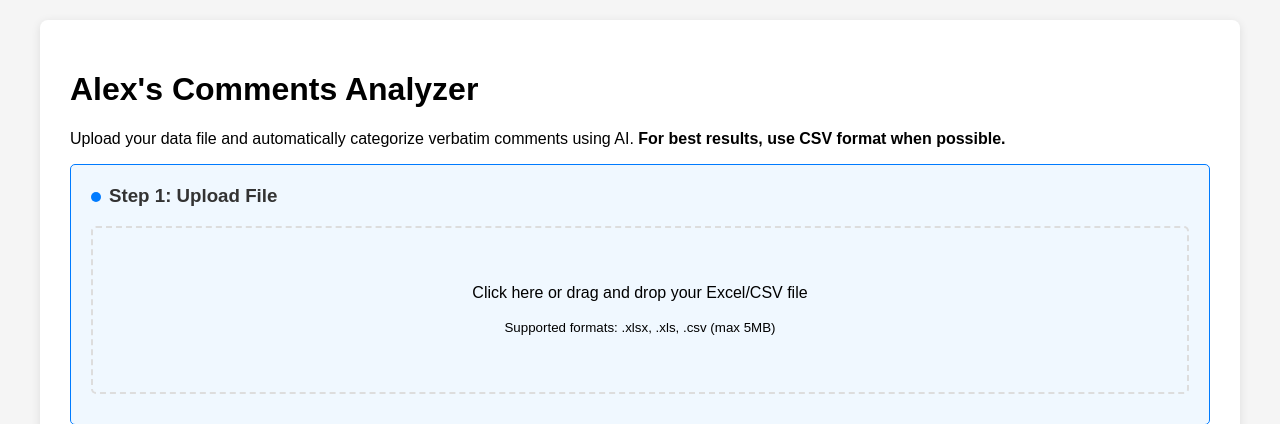
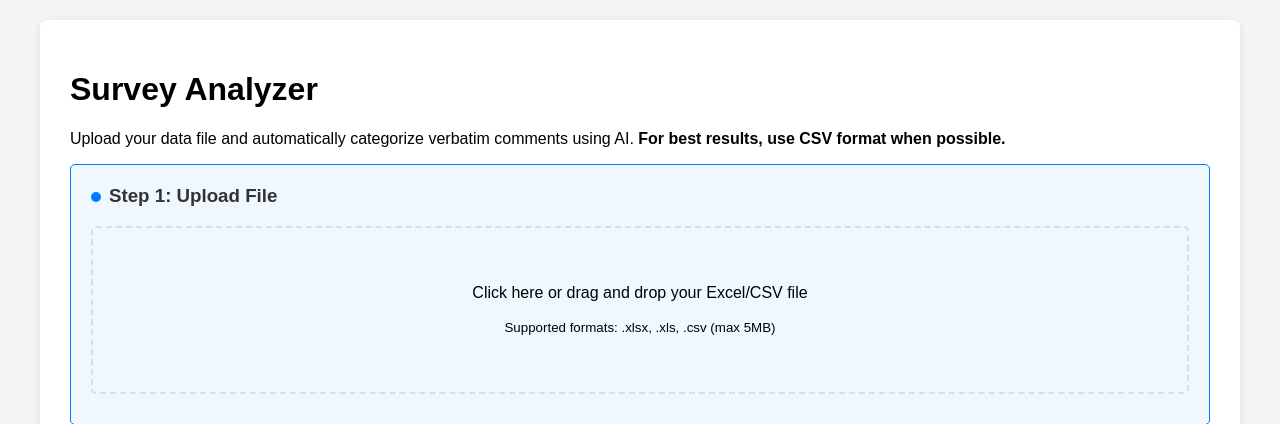
Before and after one commit to AlexIbby/verbatimAnalyze, a Flask app: page / in a window 1280 px wide. Shown: the top 424 px of the page. Run offline with Flask 2, Linux system fonts and the light colour scheme.

Commit message:
Clean up UI and fix branding
- Remove redundant bar graphs from detailed stats section
- Update app name from "Alex's Comments Analyzer" to "Survey Analyzer"
- Simplify stats display to show only counts and percentages

🤖 Generated with [Claude Code](https://claude.ai/code)

Co-Authored-By: Claude <noreply@anthropic.com>

```diff
--- a/static/main.js
+++ b/static/main.js
@@ -853,16 +853,12 @@ function createDetailedStats(categoryCounts, totalClassified) {
 
     sortedCategories.forEach(([category, count], index) => {
         const percentage = ((count / totalClassified) * 100).toFixed(1);
-        const barWidth = (count / Math.max(...Object.values(categoryCounts))) * 100;
 
         statsHTML += `
             <div style="margin-bottom: 15px; padding: 10px; border: 1px solid #eee; border-radius: 5px;">
-                <div style="display: flex; justify-content: space-between; align-items: center; margin-bottom: 5px;">
+                <div style="display: flex; justify-content: space-between; align-items: center;">
                     <strong style="color: #333;">${category}</strong>
                     <span style="color: #666; font-weight: bold;">${count} (${percentage}%)</span>
-                </div>
-                <div style="background: #f0f0f0; height: 8px; border-radius: 4px; overflow: hidden;">
-                    <div style="background: linear-gradient(90deg, #007bff, #0056b3); height: 100%; width: ${barWidth}%; transition: width 0.8s ease;"></div>
                 </div>
             </div>
         `;
--- a/templates/index.html
+++ b/templates/index.html
@@ -3,7 +3,7 @@
 <head>
     <meta charset="UTF-8">
     <meta name="viewport" content="width=device-width, initial-scale=1.0">
-    <title>Alex's Comments Analyzer</title>
+    <title>Survey Analyzer</title>
     <style>
         body {
             font-family: Arial, sans-serif;
@@ -328,7 +328,7 @@
 </head>
 <body>
     <div class="container">
-        <h1>Alex's Comments Analyzer</h1>
+        <h1>Survey Analyzer</h1>
         <p>Upload your data file and automatically categorize verbatim comments using AI. <strong>For best results, use CSV format when possible.</strong></p>
 
         <!-- Step 1: File Upload -->
```
